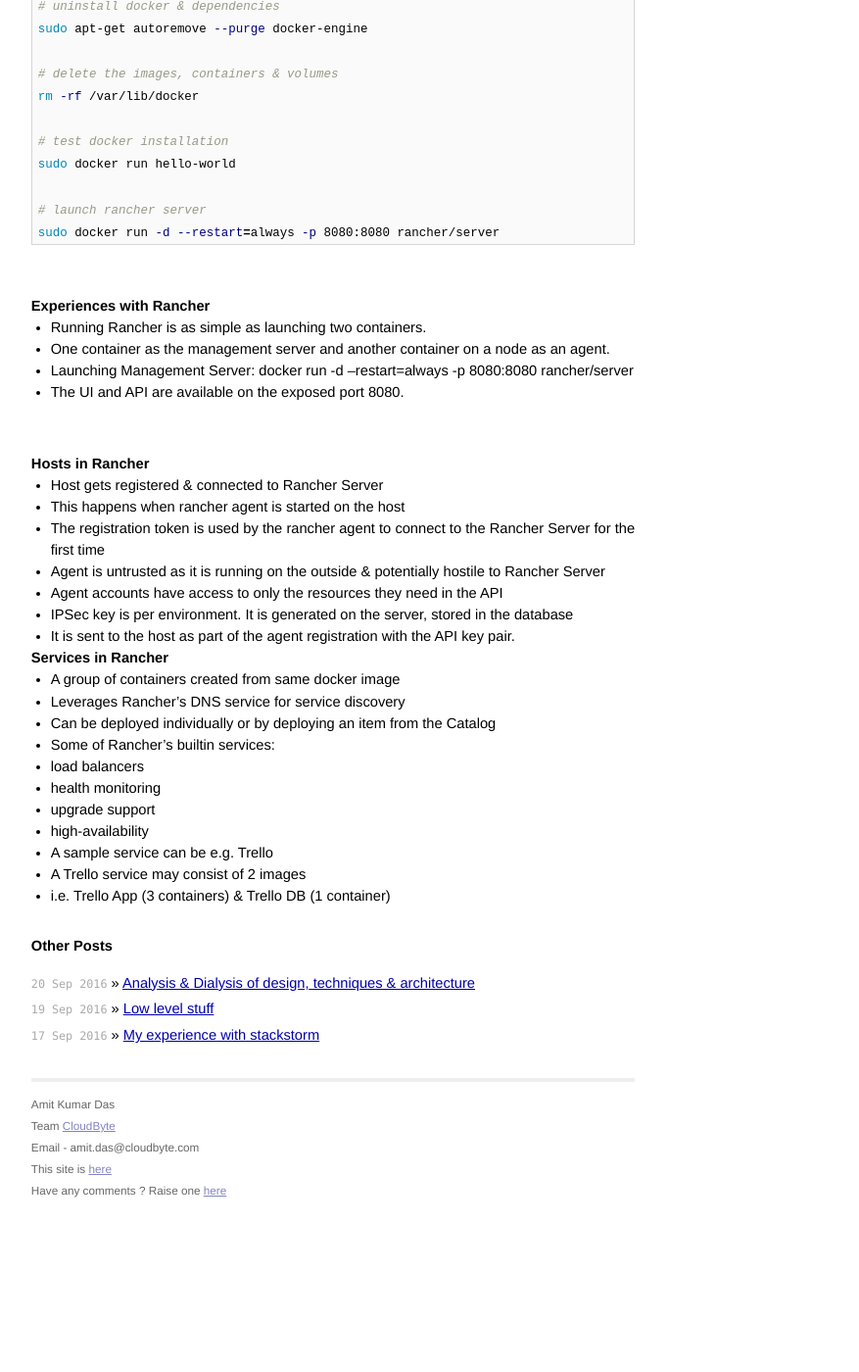
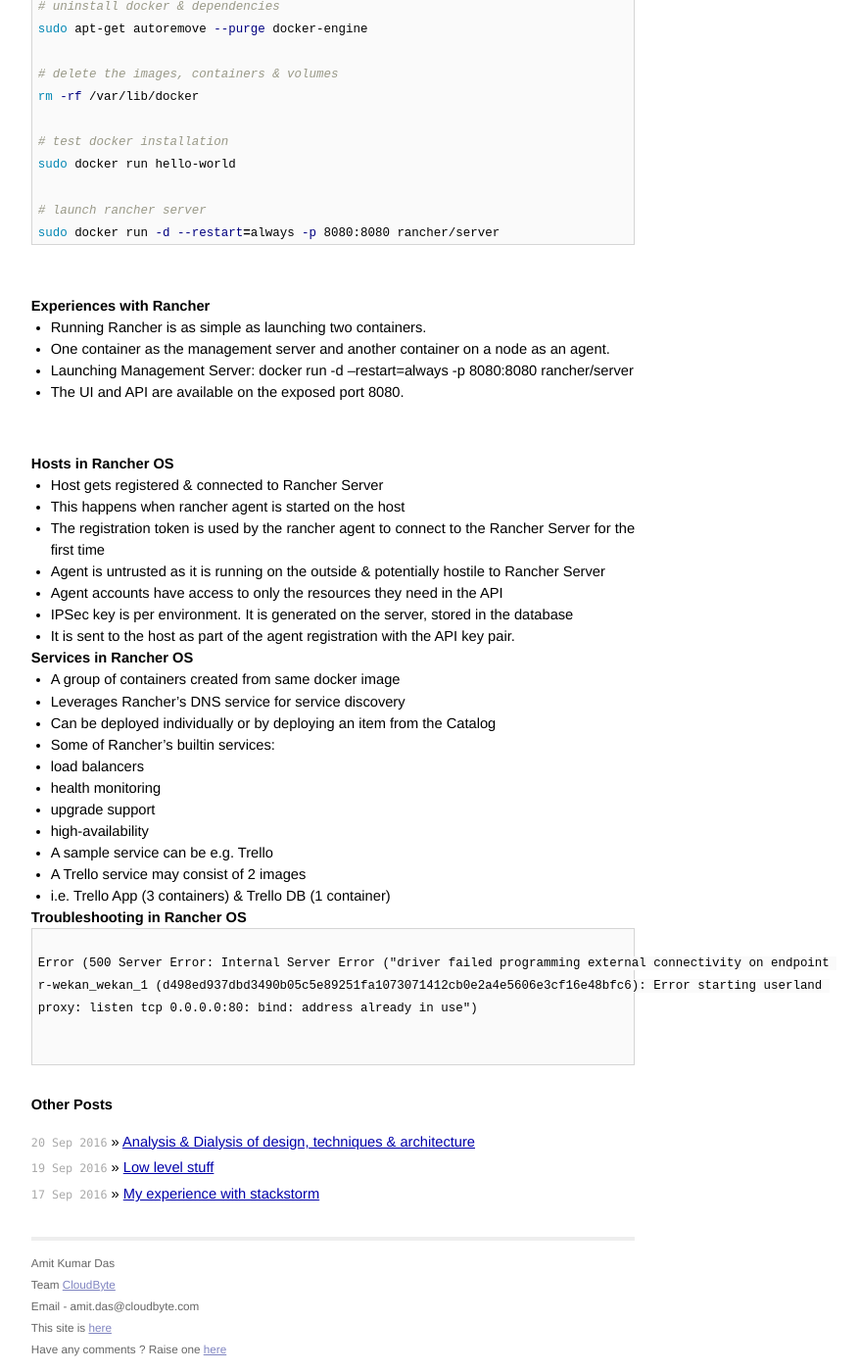
Before and after one commit to AmitKumarDas/amitkumardas.github.io, a Jekyll site: the page built from _posts/2016-09-18-analysis-and-dialysis-of-containers.md, in a window 1280 px wide and 1400 px high, scrolled down 1111 px. Shown: the whole window at 98% size, without its empty margins (300-1177 px from the left). Built offline with Jekyll 4.4.1, drawn with Linux system fonts in a browser that asks for light colours; before the commit the page ends 2349 px from its top, so only the background shows below that.

Commit message:
Update 2016-09-18-analysis-and-dialysis-of-containers.md

````diff
--- a/_posts/2016-09-18-analysis-and-dialysis-of-containers.md
+++ b/_posts/2016-09-18-analysis-and-dialysis-of-containers.md
@@ -78,7 +78,7 @@
 
 <br />
 
-### Hosts in Rancher
+### Hosts in Rancher OS
 
 - Host gets registered & connected to Rancher Server
  - This happens when rancher agent is started on the host
@@ -88,7 +88,7 @@
  - IPSec key is per environment. It is generated on the server, stored in the database
   - It is sent to the host as part of the agent registration with the API key pair.
 
-### Services in Rancher
+### Services in Rancher OS
 
 - A group of containers created from same docker image
 - Leverages Rancher's DNS service for service discovery
@@ -101,3 +101,14 @@
 - A sample service can be e.g. Trello
  - A Trello service may consist of 2 images
  - i.e. Trello App (3 containers) & Trello DB (1 container)
+
+### Troubleshooting in Rancher OS
+
+```
+
+Error (500 Server Error: Internal Server Error ("driver failed programming external connectivity on endpoint
+r-wekan_wekan_1 (d498ed937dbd3490b05c5e89251fa1073071412cb0e2a4e5606e3cf16e48bfc6): Error starting userland
+proxy: listen tcp 0.0.0.0:80: bind: address already in use")
+
+
+```
````
